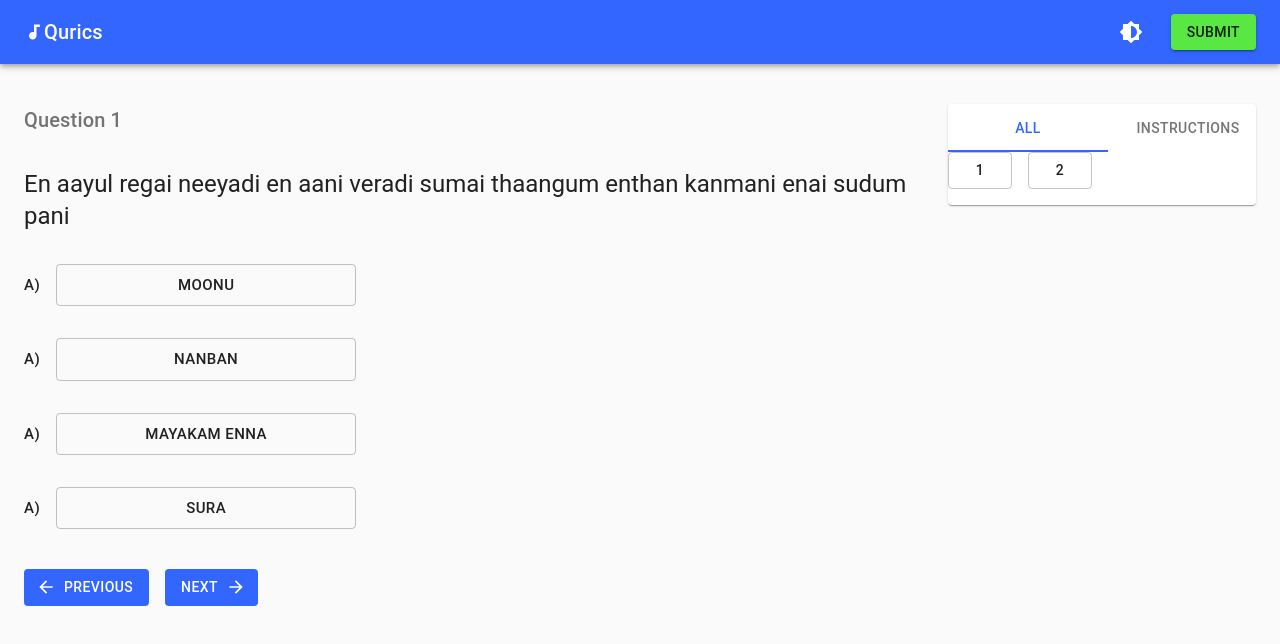
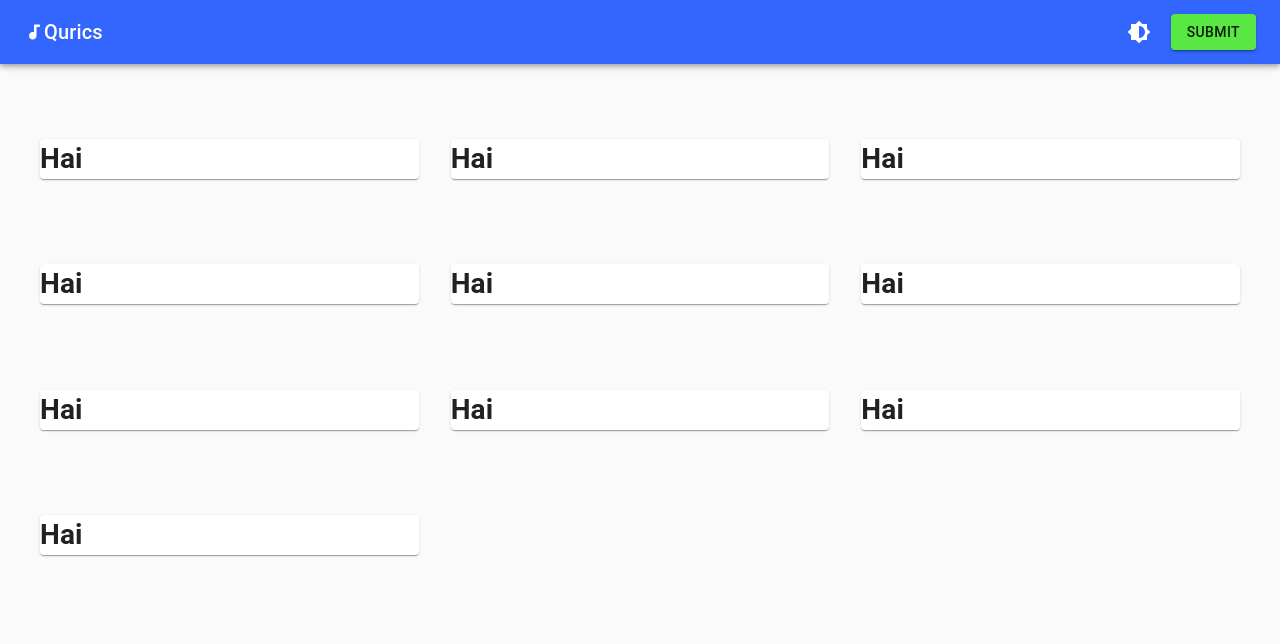
Before and after one commit to rahul162raj/react-tamil-lyrics-quiz, a React (Create React App) app: page / in a window 1280 px wide. Shown: the top 644 px of the page. Built offline with nearby package versions, Linux system fonts and the light colour scheme.

Commit message:
night mode added

```diff
--- a/src/App.js
+++ b/src/App.js
@@ -5,20 +5,27 @@ import "./styles.css";
 
 //pages
 import Navbar from "./Pages/Navbar";
+import Dashboard from "./Pages/Dashboard";
 import Quiz from "./Pages/Quiz";
 
 //material ui
 import Container from "@material-ui/core/Container";
 import ThemeConfig from "./Themes";
 
+//context
+import AppContext from "./Contexts";
+
 export default function App() {
   return (
     <React.Fragment>
       <ThemeConfig>
-        <Navbar />
-        <Container>
-          <Quiz />
-        </Container>
+        <AppContext>
+          <Navbar />
+          <Container>
+            <Dashboard />
+            {/* <Quiz /> */}
+          </Container>
+        </AppContext>
       </ThemeConfig>
     </React.Fragment>
   );
--- a/src/Components/FilterTabs.jsx
+++ b/src/Components/FilterTabs.jsx
@@ -1,4 +1,6 @@
 import React from "react";
+
+//material ui
 import PropTypes from "prop-types";
 import { makeStyles } from "@material-ui/core/styles";
 import Paper from "@material-ui/core/Paper";
@@ -8,12 +10,11 @@ import Typography from "@material-ui/core/Typography";
 import Box from "@material-ui/core/Box";
 import Grid from "@material-ui/core/Grid";
 import Button from "@material-ui/core/Button";
-import Badge from "@material-ui/core/Badge";
 
 const useStyles = makeStyles({
   root: {
-    flexGrow: 1
-  }
+    flexGrow: 1,
+  },
 });
 
 function TabPanel(props) {
@@ -39,18 +40,17 @@ function TabPanel(props) {
 TabPanel.propTypes = {
   children: PropTypes.node,
   index: PropTypes.any.isRequired,
-  value: PropTypes.any.isRequired
+  value: PropTypes.any.isRequired,
 };
 
 function a11yProps(index) {
   return {
     id: `simple-tab-${index}`,
-    "aria-controls": `simple-tabpanel-${index}`
+    "aria-controls": `simple-tabpanel-${index}`,
   };
 }
 
 export default function FilterTabs({ questions, goToSection }) {
-  const unAnsweredItems = questions.filter((item) => item.userAnswer === null);
   const answeredItems = questions.filter((item) => item.userAnswer !== null);
 
   const classes = useStyles();
@@ -74,25 +74,18 @@ export default function FilterTabs({ questions, goToSection }) {
           >
             <Tab label="All" {...a11yProps(0)} />
             <Tab label="Instructions" {...a11yProps(1)} />
-            <Tab
-              label={
-                <Badge badgeContent={answeredItems.length} color="primary">
-                  Answered
-                </Badge>
-              }
-              {...a11yProps(2)}
-            />
           </Tabs>
           <TabPanel value={value} index={0}>
+            <Box mx={2}>
               <Grid container>
                 {questions.map((item, key) => (
                   <Grid item key={key} item>
-                  <Box mb={2} mr={2}>
+                    <Box mt={2} mb={2} mx={1}>
                       <Button
                         disableElevation
-                      size="medium"
+                        size="small"
                         variant={
-                        answeredItems.includes(item) ? "contained" : "outlined"
+                          answeredItems.includes(item) ? "outlined" : "outlined"
                         }
                         color={
                           answeredItems.includes(item) ? "primary" : "default"
@@ -105,36 +98,17 @@ export default function FilterTabs({ questions, goToSection }) {
                   </Grid>
                 ))}
               </Grid>
+            </Box>
           </TabPanel>
           <TabPanel value={value} index={1}>
-            {unAnsweredItems.map((item, key) => (
-              <Grid key={key} item style={{ paddingBottom: "16px" }}>
-                <Button
-                  disableElevation
-                  size="medium"
-                  variant="contained"
-                  color="primary"
-                  onClick={() => goToSection(key + 1)}
-                >
-                  {key + 1 + ")" + item.title}
-                </Button>
-              </Grid>
-            ))}
-          </TabPanel>
-          <TabPanel value={value} index={2}>
-            {answeredItems.map((item, key) => (
-              <Grid key={key} item style={{ paddingBottom: "16px" }}>
-                <Button
-                  disableElevation
-                  size="medium"
-                  variant="contained"
-                  color="primary"
-                  onClick={() => goToSection(key + 1)}
-                >
-                  {key + 1 + ")" + item.title}
-                </Button>
-              </Grid>
-            ))}
+            <Box mx={3} mt={2}>
+              Lorem ipsum dolor sit amet, consectetur adipiscing elit, sed do
+              eiusmod tempor incididunt ut labore et dolore magna aliqua. Etiam
+              erat velit scelerisque in. Fringilla ut morbi tincidunt augue
+              interdum velit. Neque convallis a cras semper. Nulla malesuada
+              pellentesque elit eget gravida. Vel elit scelerisque mauris
+              pellentesque pulvinar pellentesque habitant.
+            </Box>
           </TabPanel>
         </Paper>
       </div>
--- /dev/null
+++ b/src/Components/NoResults.jsx
@@ -0,0 +1,35 @@
+import React from "react";
+
+//material ui
+import Box from "@material-ui/core/Box";
+import Grid from "@material-ui/core/Grid";
+import { Typography } from "@material-ui/core";
+
+export default function NoResults({ errorMsg, icon }) {
+  return (
+    <Grid
+      container
+      alignItems="center"
+      justifyContent="center"
+      style={{ height: "60vh" }}
+    >
+      <Box>
+        <Grid
+          container
+          alignItems="center"
+          justifyContent="center"
+          style={{ flexDirection: "column" }}
+        >
+          <div>{icon}</div>
+          <Typography
+            component={"span"}
+            variant="subtitle1"
+            color="textSecondary"
+          >
+            {errorMsg}
+          </Typography>
+        </Grid>
+      </Box>
+    </Grid>
+  );
+}
--- a/src/Components/PageActions.jsx
+++ b/src/Components/PageActions.jsx
@@ -1,24 +1,21 @@
 import React from "react";
+
+//material ui
 import Button from "@material-ui/core/Button";
 import Grid from "@material-ui/core/Grid";
 import Box from "@material-ui/core/Box";
 import ArrowForwardIcon from "@material-ui/icons/ArrowForward";
 import ArrowBackIcon from "@material-ui/icons/ArrowBack";
-import { useTheme } from "@material-ui/styles";
 
 export default function PageActions({ updateQuestionIndex }) {
-  const actionButton = [
-    { title: "previous", value: false },
-    { title: "next", value: true }
-  ];
-  const theme = useTheme();
+  const actionButton = [{ title: "previous" }, { title: "next" }];
   return (
     <Grid container direction="row" alignItems="center">
       {actionButton.map((item, key) => (
-        <Grid item key={key} justifyContent="spacing">
+        <Grid item key={key}>
           <Box mr={2}>
             <Button
-              size="medium"
+              size="small"
               variant="contained"
               color="primary"
               disableRipple
@@ -34,9 +31,6 @@ export default function PageActions({ updateQuestionIndex }) {
           </Box>
         </Grid>
       ))}
-      {/* <Grid style={{ paddingLeft: "12px", paddingRight: "12px" }}>
-              <h4>{questionIndex + "/" + endIndex}</h4>
-            </Grid> */}
     </Grid>
   );
 }
--- a/src/Components/Question.jsx
+++ b/src/Components/Question.jsx
@@ -1,9 +1,10 @@
 import React from "react";
+
+// material ui
 import Grid from "@material-ui/core/Grid";
 import Box from "@material-ui/core/Box";
 import Button from "@material-ui/core/Button";
 import { Typography } from "@material-ui/core";
-import Radio from "@material-ui/core/Radio";
 
 const Question = ({ question, updateUserAnswers }) => {
   if (question) {
@@ -17,42 +18,40 @@ const Question = ({ question, updateUserAnswers }) => {
         >
           {question.title}
         </Typography>
-        <Box>
         {Object.keys(options).map((option, index) => (
           <Box key={index} my={4}>
             <Grid container alignItems="center">
               <Grid item>
                 <Box mr={2}>
-                    {/* <Radio
-                      size="small"
-                      color="primary"
-                      checked={
-                        question.userAnswer && question.userAnswer === option
-                      }
-                      value={option}
-                      name="answer-radio-button"
-                      inputProps={{ "aria-label": option }}
-                    /> */}
                   <Typography
                     style={{
-                        fontSize: "0.9375rem"
+                      fontSize: "0.9375rem",
                     }}
                     component={"span"}
                     variant="button"
-                      gutterBottom
+                    color={
+                      question.userAnswer && question.userAnswer === option
+                        ? "primary"
+                        : "textPrimary"
+                    }
                   >
-                      A)
+                    {option})
                   </Typography>
                 </Box>
               </Grid>
               <Grid item>
                 <Button
                   style={{
-                      width: "300px"
+                    width: "250px",
                   }}
                   disableRipple
                   variant="outlined"
                   size="large"
+                  color={
+                    question.userAnswer && question.userAnswer === option
+                      ? "primary"
+                      : "default"
+                  }
                   onClick={() => {
                     updateUserAnswers(question, option);
                   }}
@@ -63,25 +62,8 @@ const Question = ({ question, updateUserAnswers }) => {
             </Grid>
           </Box>
         ))}
-        </Box>
-        {/* <Box my={6}>
-          <Typography
-            component={"span"}
-            variant="h5"
-            gutterBottom
-            color={
-              question.userAnswer && question.userAnswer === question.answer
-                ? "primary"
-                : "error"
-            }
-          >
-            {question.userAnswer}
-          </Typography>
-        </Box> */}
       </React.Fragment>
     );
-  } else {
-    return <h1>loading</h1>;
   }
 };
 
--- /dev/null
+++ b/src/Contexts/index.jsx
@@ -0,0 +1,15 @@
+import React, { useState } from "react";
+
+export const AppContexts = React.createContext({});
+
+export default function AppContext({ children }) {
+  const [editMode, setEditMode] = useState(true);
+  const toggleEditMode = () => {
+    setEditMode(!editMode);
+  };
+  return (
+    <AppContexts.Provider value={{ editMode, toggleEditMode }}>
+      {children}
+    </AppContexts.Provider>
+  );
+}
--- /dev/null
+++ b/src/Pages/Dashboard.jsx
@@ -0,0 +1,27 @@
+import React from "react";
+
+//material ui
+import Box from "@material-ui/core/Box";
+import Grid from "@material-ui/core/Grid";
+import { Paper } from "@material-ui/core";
+import { Typography } from "@material-ui/core";
+
+export default function Dashboard() {
+  return (
+    <React.Fragment>
+      <Grid container justifyContent="space-between">
+        {Array(10)
+          .fill(0)
+          .map((item, key) => (
+            <Grid item md={4} key={key}>
+              <Box mb={2} px={2} py={2}>
+                <Paper>
+                  <h1>Hai</h1>
+                </Paper>
+              </Box>
+            </Grid>
+          ))}
+      </Grid>
+    </React.Fragment>
+  );
+}
--- a/src/Pages/Navbar.jsx
+++ b/src/Pages/Navbar.jsx
@@ -12,26 +12,30 @@ import IconButton from "@material-ui/core/IconButton";
 import Brightness6Icon from "@material-ui/icons/Brightness6";
 import Brightness7Icon from "@material-ui/icons/Brightness7";
 import AudiotrackIcon from "@material-ui/icons/Audiotrack";
+
+// contexts
 import { ThemeContext } from "./../Themes";
+import { AppContexts } from "../Contexts";
 
 const useStyles = makeStyles((theme) => ({
   root: {
-    flexGrow: 1
+    flexGrow: 1,
   },
   title: {
-    flexGrow: 1
+    flexGrow: 1,
   },
   successButton: {
     backgroundColor: theme.palette.success.main,
     "&:hover": {
-      backgroundColor: theme.palette.success.dark
-    }
-  }
+      backgroundColor: theme.palette.success.dark,
+    },
+  },
 }));
 
 const Navbar = () => {
   const classes = useStyles();
   const { mode, toggleTheme } = useContext(ThemeContext);
+  const { editMode, toggleEditMode } = useContext(AppContexts);
   return (
     <Box mb={5}>
       <AppBar position="static">
@@ -45,7 +49,7 @@ const Navbar = () => {
             >
               Qurics
             </Typography>
-            <Box mr={2}>
+            <Box mr={1}>
               <IconButton onClick={toggleTheme}>
                 {mode === "dark" ? (
                   <Brightness7Icon />
@@ -54,13 +58,16 @@ const Navbar = () => {
                 )}
               </IconButton>
             </Box>
+            <Box>
               <Button
                 size="medium"
                 variant="contained"
                 className={classes.successButton}
+                onClick={toggleEditMode}
               >
                 Submit
               </Button>
+            </Box>
           </Toolbar>
         </Container>
       </AppBar>
--- a/src/Pages/Quiz.jsx
+++ b/src/Pages/Quiz.jsx
@@ -6,6 +6,7 @@ import FilterTabs from "../Components/FilterTabs";
 //components
 import Question from "../Components/Question";
 import PageActions from "../Components/PageActions";
+import NoResults from "../Components/NoResults";
 
 //services
 import { getAllQuestions } from "./../Services/MockQuestions";
@@ -14,6 +15,7 @@ import { getAllQuestions } from "./../Services/MockQuestions";
 import Box from "@material-ui/core/Box";
 import Grid from "@material-ui/core/Grid";
 import { Typography } from "@material-ui/core";
+import SentimentVeryDissatisfiedIcon from "@material-ui/icons/SentimentVeryDissatisfied";
 
 export default function Quiz() {
   const [questions, setQuestions] = useState([]);
@@ -30,13 +32,23 @@ export default function Quiz() {
   }, []);
 
   if (questions.length === 0) {
-    return <h1>Loading</h1>;
+    return (
+      <NoResults
+        errorMsg="No questions added"
+        icon={
+          <SentimentVeryDissatisfiedIcon
+            style={{ fontSize: "100px" }}
+            color="disabled"
+          />
+        }
+      />
+    );
   } else {
     return (
       <React.Fragment>
-        <Grid container>
-          <Grid item md={9}>
-            <Box mb={4}>
+        <Grid container justifyContent="space-between">
+          <Grid item md={8}>
+            <Box mb={3}>
               <Typography component={"span"} variant="h6" color="textSecondary">
                 {"Question " + questionIndex}
               </Typography>
@@ -47,12 +59,12 @@ export default function Quiz() {
                 updateUserAnswers={updateUserAnswers}
               />
             </Box>
-            <Box mt={5} mb={7}>
+            <Box mt={6} mb={9}>
               <PageActions updateQuestionIndex={updateQuestionIndex} />
             </Box>
           </Grid>
           <Grid item md={3}>
-            <Box>
+            <Box mb={6}>
               <FilterTabs questions={questions} goToSection={goToSection} />
             </Box>
           </Grid>
@@ -66,7 +78,7 @@ export default function Quiz() {
   }
 
   function updateQuestionIndex(action) {
-    if (action === "previous") {
+    if (action === "next") {
       const index = questionIndex === endIndex ? startIndex : questionIndex + 1;
       setQuestionIndex(index);
     } else {
--- a/src/Themes/index.js
+++ /dev/null
@@ -1,50 +0,0 @@
-import React, { useEffect, useState } from "react";
-import { createTheme, ThemeProvider } from "@material-ui/core/styles";
-import CssBaseline from "@material-ui/core/CssBaseline";
-
-export const ThemeContext = React.createContext({});
-
-export default function ThemeConfig({ children }) {
-  const [mode, setMode] = useState("light");
-  const theme = createTheme({
-    palette: {
-      type: mode,
-      primary: {
-        light: "#84A9FF",
-        main: "#3366FF",
-        dark: "#1939B7"
-      },
-      secondary: {
-        light: "#83F6FD",
-        main: "#31D1F9",
-        dark: "#187DB3"
-      },
-      error: {
-        light: "#FEAB82",
-        main: "#FC552F",
-        dark: "#B51D17"
-      },
-      warning: {
-        light: "#FDEC86",
-        main: "#F9D636",
-        dark: "#B3921B"
-      },
-      success: {
-        light: "#ADF88E",
-        main: "#59E843",
-        dark: "#21A725"
-      }
-    }
-  });
-  const toggleTheme = () => {
-    setMode(mode === "light" ? "dark" : "light");
-  };
-  return (
-    <ThemeProvider theme={theme}>
-      <CssBaseline />
-      <ThemeContext.Provider value={{ mode, toggleTheme }}>
-        {children}
-      </ThemeContext.Provider>
-    </ThemeProvider>
-  );
-}
--- /dev/null
+++ b/src/Themes/index.jsx
@@ -0,0 +1,50 @@
+import React, { useEffect, useState } from "react";
+import { createTheme, ThemeProvider } from "@material-ui/core/styles";
+import CssBaseline from "@material-ui/core/CssBaseline";
+
+export const ThemeContext = React.createContext({});
+
+export default function ThemeConfig({ children }) {
+  const [mode, setMode] = useState("light");
+  const theme = createTheme({
+    palette: {
+      type: mode,
+      primary: {
+        light: "#84A9FF",
+        main: "#3366FF",
+        dark: "#1939B7"
+      },
+      secondary: {
+        light: "#83F6FD",
+        main: "#31D1F9",
+        dark: "#187DB3"
+      },
+      error: {
+        light: "#FEAB82",
+        main: "#FC552F",
+        dark: "#B51D17"
+      },
+      warning: {
+        light: "#FDEC86",
+        main: "#F9D636",
+        dark: "#B3921B"
+      },
+      success: {
+        light: "#ADF88E",
+        main: "#59E843",
+        dark: "#21A725"
+      }
+    }
+  });
+  const toggleTheme = () => {
+    setMode(mode === "light" ? "dark" : "light");
+  };
+  return (
+    <ThemeProvider theme={theme}>
+      <CssBaseline />
+      <ThemeContext.Provider value={{ mode, toggleTheme }}>
+        {children}
+      </ThemeContext.Provider>
+    </ThemeProvider>
+  );
+}
```
Also changed, not shown: src/MockData/QuestionData.js (+79 -5 lines), 1 other file (tests, documents, lock files or other folders). Lines whose indentation alone changed are shown as unchanged.
